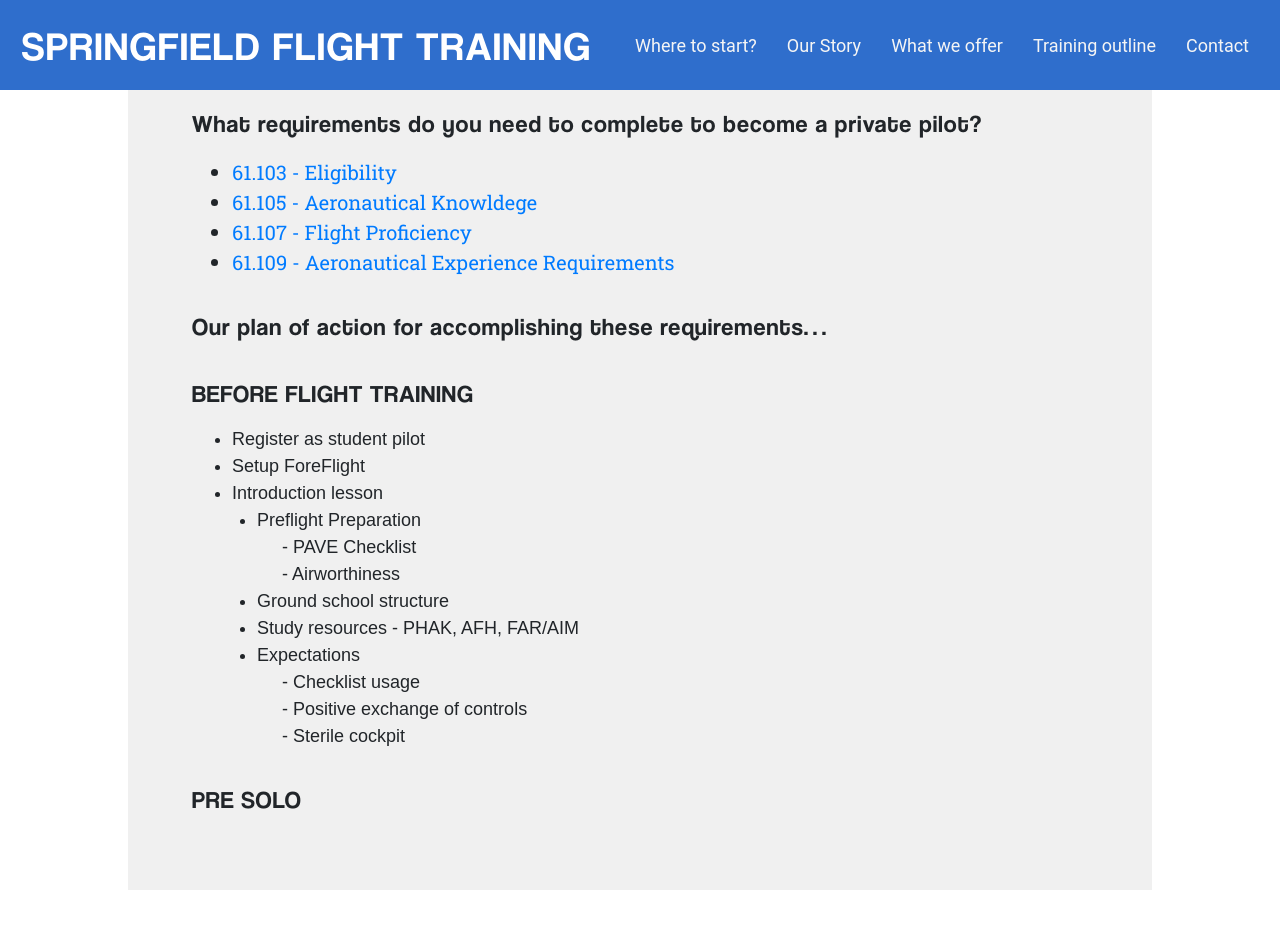
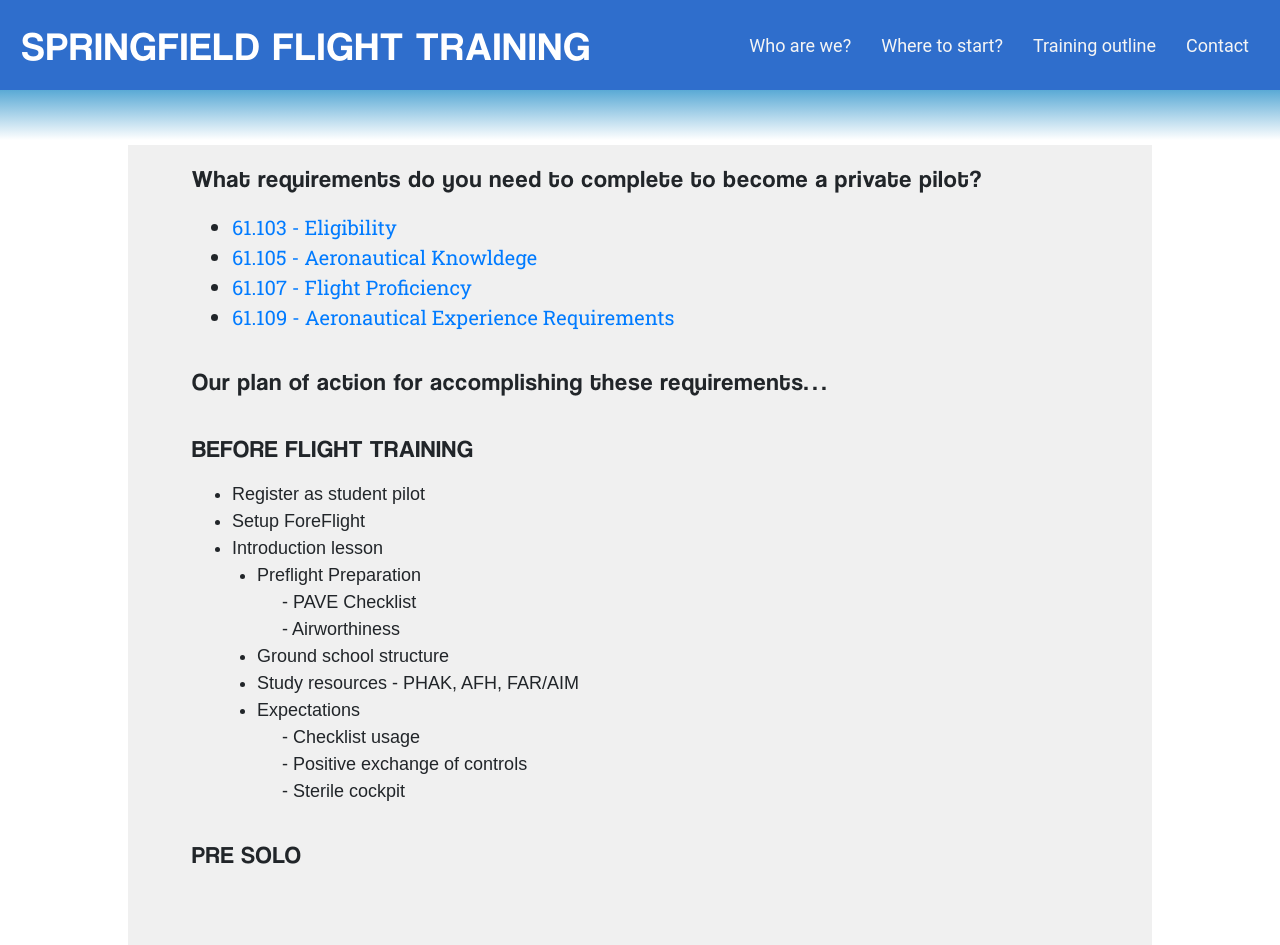
Before and after one commit to JacksCreations/SpringfieldFlightTraining, a plain HTML site: page training_outline.html in a window 1280 px wide. Before the commit the page ends 890 px from the top, so only its background shows below. Drawn offline with nearby package versions, Linux system fonts and the light colour scheme.

Commit message:
Polished

```diff
--- a/training_outline.html
+++ b/training_outline.html
@@ -84,7 +84,7 @@
 <body>
     <div class="container-custom-size container-fluid no-padding-container">
         <!--NAVBAR BEGIN-->
-    <nav class="navbar navbar-expand-lg navbar-dark">
+    <nav class="navbar navbar-expand-xl navbar-dark">
         <a class="navbar-brand" href="index.html">
           <h1 id="flightSchoolTitle">springfield Flight Training</h1>
         </a>
@@ -96,14 +96,14 @@
         <div class="collapse navbar-collapse" id="navbarNavAltMarkup">
           <ul class="navbar-nav ml-auto">
             <li class="nav-item">
-              <a class="nav-link" id="navbarlink" href="ourstory.html">Where to start?</a>
+              <a class="nav-link" id="navbarlink" href="ourstory.html">Who are we?</a>
             </li>
             <li class="nav-item">
-              <a class="nav-link" id="navbarlink" href="wheretostart.html">Our Story</a>
+              <a class="nav-link" id="navbarlink" href="wheretostart.html">Where to start?</a>
             </li>
-            <li class="nav-item">
+            <!-- <li class="nav-item">
               <a class="nav-link" id="navbarlink" href="whatweoffer.html">What we offer</a>
-            </li>
+            </li> -->
             <li class="nav-item">
               <a class="nav-link" id="navbarlink" href="training_outline.html">Training outline</a>
             </li>
@@ -114,6 +114,7 @@
         </div>
       </nav>
       <!--NAVBAR END-->
+      <div class="gradient-rectangle"></div>
         <div class="container-for-outline container justify-content-center align-items-center vh-100">
 
             <!-- LINKS TO ECFR -->
```
Also changed, not shown: ourstory.html (+1 -1 lines).
